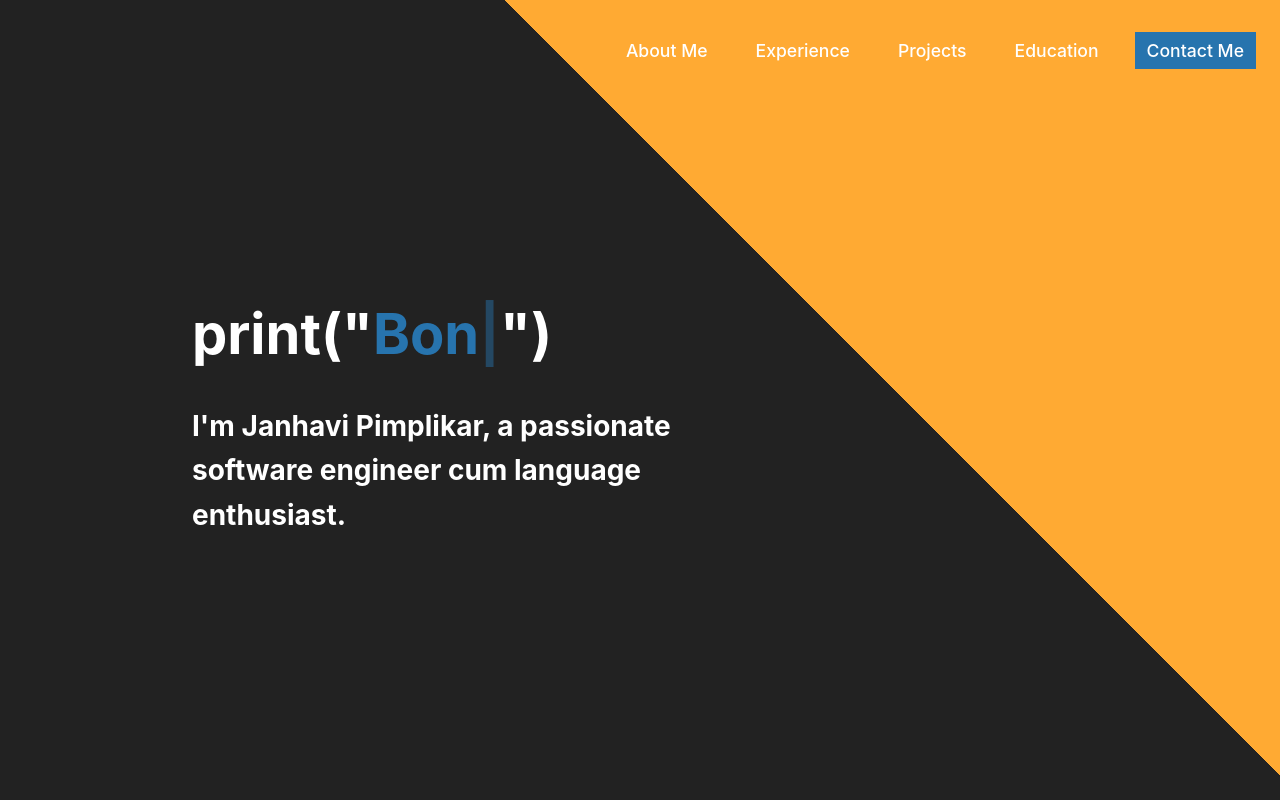
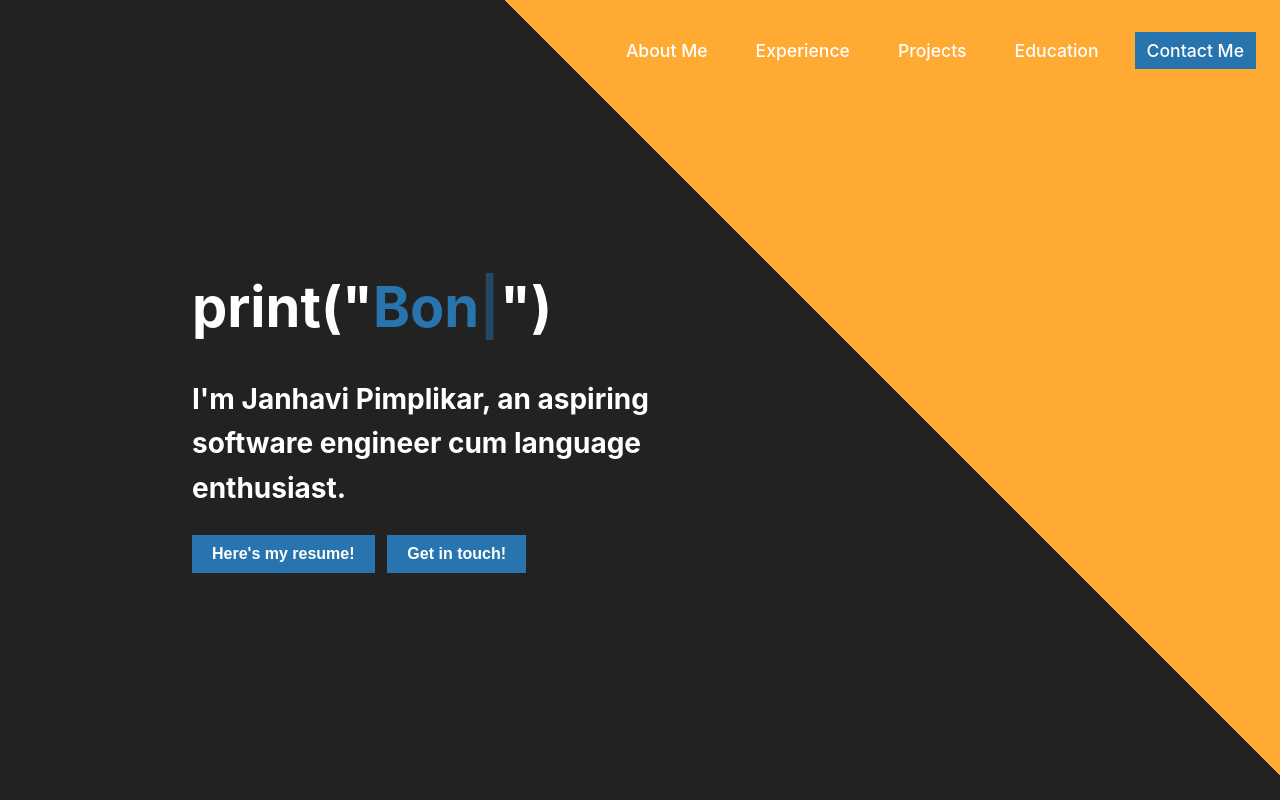
Before and after one commit to Janhavi-2001/Janhavi-2001.github.io, a React (Create React App) app: page / in a window 1280 px wide. Shown: the top 800 px of the page. Built offline with nearby package versions, Linux system fonts and the light colour scheme.

Commit message:
Add resume and contact buttons to home page

```diff
--- a/src/Components/Home/Home.css
+++ b/src/Components/Home/Home.css
@@ -35,6 +35,49 @@ span {
     font-weight: bold;
 }
 
+.resume-button {
+    background-color: #2774AE;
+    color: #fff;
+    border: none;
+    padding: 10px 20px;
+    cursor: pointer;
+    transition: background-color 0.3s ease;
+    font-size: 1rem;
+    text-decoration: none;
+    display: inline-block;
+    margin-top: 1rem;
+    font-family: 'Arial', sans-serif;
+    font-weight: bold;
+}
+
+.resume-button:hover {
+    background-color: #1a5f8a;
+}
+
+.contact-button {
+    background-color: #2774AE;
+    color: #fff;
+    border: none;
+    padding: 10px 20px;
+    cursor: pointer;
+    transition: background-color 0.3s ease;
+    font-size: 1rem;
+    text-decoration: none;
+    display: inline-block;
+    margin-top: 1rem;
+    font-family: 'Arial', sans-serif;
+    font-weight: bold;
+}
+
+.contact-button:hover {
+    background-color: #1a5f8a;
+}
+
+.resume-button, .contact-button {
+    margin-left: 10vw;
+    margin-right: -9vw;
+}
+
 @media (max-width: 768px) {
     .home-container {
         padding-left: 2rem;
--- a/src/Components/Home/Home.js
+++ b/src/Components/Home/Home.js
@@ -9,7 +9,9 @@ const Home = () => {
         <div className="home-container">
             <div className="home-content">
                 <TypeAnimation />
-                <p>I'm Janhavi Pimplikar, a passionate software engineer cum language enthusiast.</p>
+                <p>I'm Janhavi Pimplikar, an aspiring software engineer cum language enthusiast.</p>
+                <a className="resume-button" href="public/Documents/Janhavi_Pimplikar_Resume.pdf" download> Here's my resume! </a>
+                <a className="contact-button" href="#contact"> Get in touch! </a>
             </div>
             <Image />
         </div>
```
Also changed, not shown: 1 other file (tests, documents, lock files or other folders).
